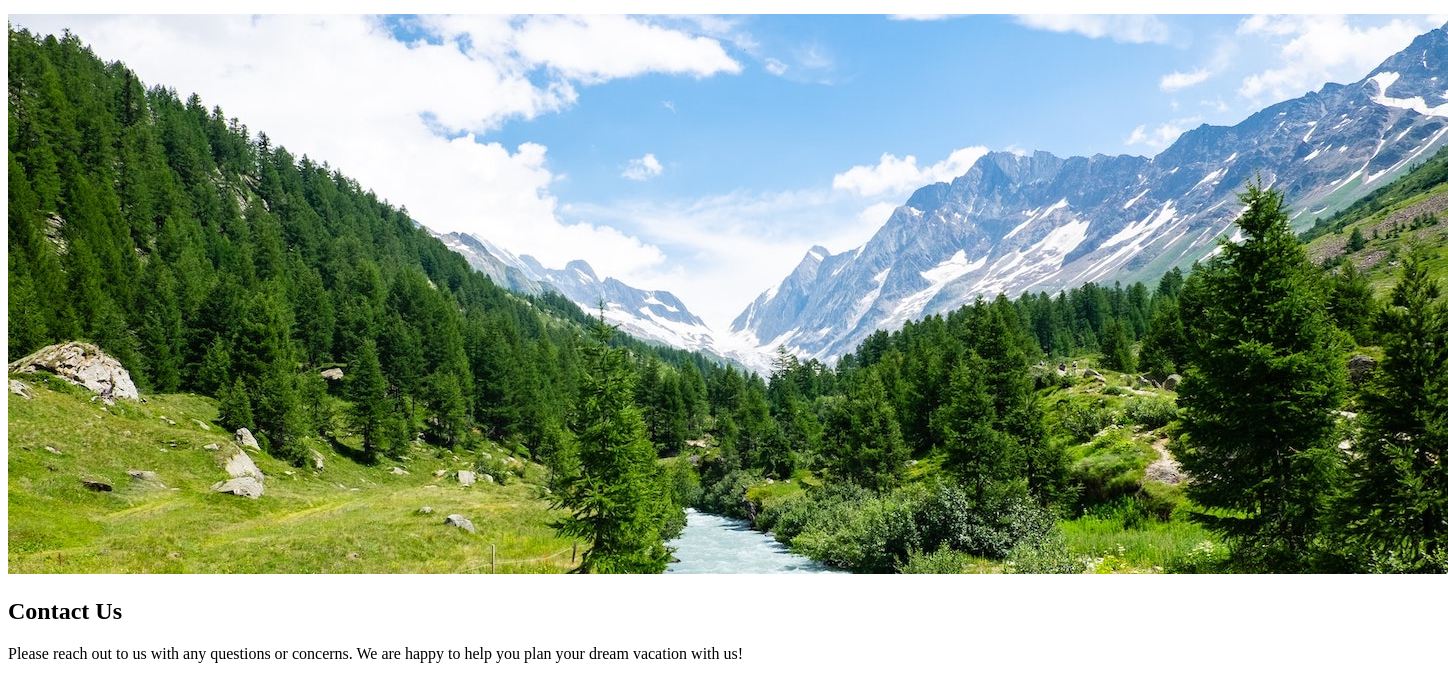
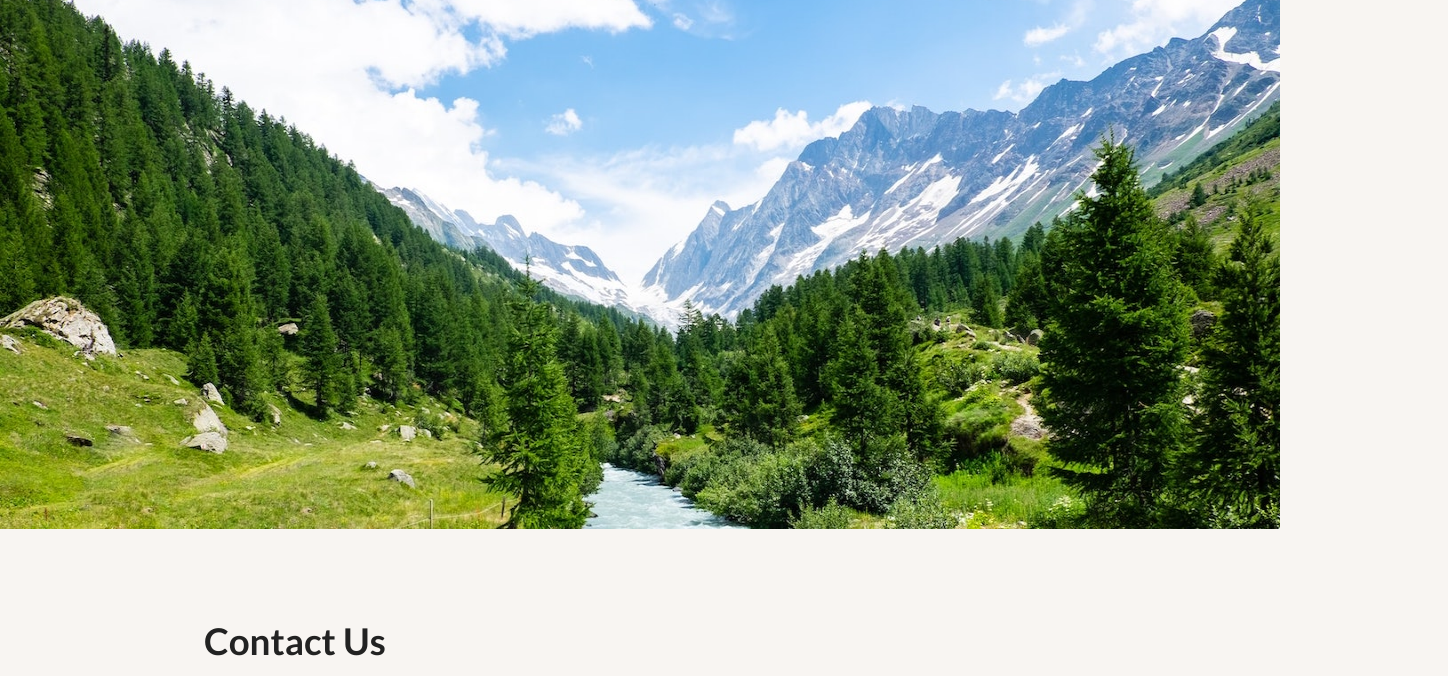
Before and after one commit to tarahhyland/git215-final-project, a plain HTML site: page contact.html in a window 1280 px wide. Shown: the part 136-812 px from the top of the page, 1448 px wide, since content can reach past the window. Drawn offline with Linux system fonts and the light colour scheme; a web font is replaced by a local one.

Commit message:
linked styles sheet

```diff
--- a/contact.html
+++ b/contact.html
@@ -7,7 +7,7 @@
             <meta name="description" content="Contact page for Swiss Escape">
 
             <!-- stylesheet -->
-            <link rel="stylesheet" href="styles.css">
+            <link rel="stylesheet" href="obfuscated.css">
 
             <!-- fonts -->
             <link rel="preconnect" href="https://fonts.googleapis.com">
```
Also changed, not shown: index.html (+1 -1 lines).
